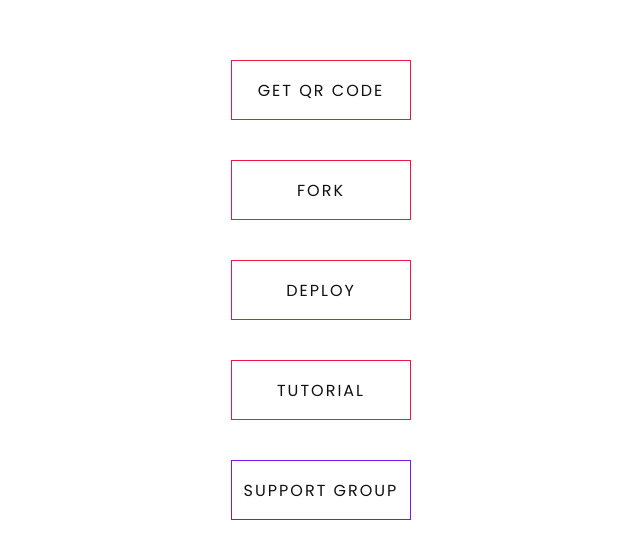
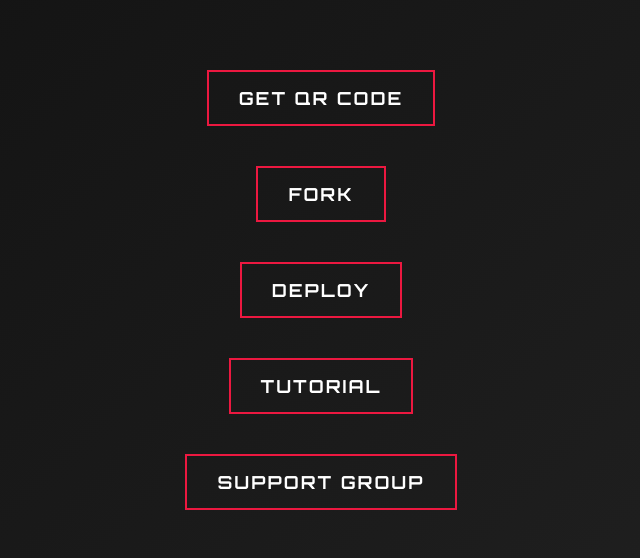
Before and after one commit to Guru322/WEB-GURU_BOT, a plain HTML site: page index.html in a window 1280 px wide. Shown: the part 110-668 px from the top of the page, without its empty margins (319-959 px from the left). Drawn offline with Linux system fonts and the light colour scheme.

Commit message:
Update index.html

```diff
--- a/index.html
+++ b/index.html
@@ -1,11 +1,81 @@
+<!DOCTYPE html>
 <html lang="en">
  <head>
   <meta charset="UTF-8">
   <meta name="viewport" content="width=device-width, initial-scale=1.0">
-  <link rel="stylesheet" href="style.css">
   <link rel="icon" type="image/png" sizes="32x32" href="./logo.png">
   <title>GURU BOT | WEB</title>
+
+  <!-- Styles for the webpage -->
+  <style>
+    @import url('https://fonts.googleapis.com/css2?family=Poppins:wght@200;300;400;500;600;700;800;900&display=swap');
+    @import url('https://fonts.googleapis.com/css2?family=Orbitron:wght@400;500;600;700;800;900&display=swap');
+
+    :root {
+      --color-red: #ec1840;
+      --color-purple: #7a18ec;
+      --color-white: #fff;
+      --color-black-1: #111;
+      --color-black-2: #222;
+      --color-black-3: #444;
+      --color-grey: #888;
+      --color-darkgrey: #666;
+      --speed-normal: 0.5s;
+      --speed-fast: 0.8s;
+    }
+
+    * {
+      margin: 0;
+      padding: 0;
+      box-sizing: border-box;
+      font-family: 'Poppins', sans-serif;
+    }
+
+    body {
+      display: flex;
+      justify-content: center;
+      align-items: center;
+      flex-direction: column;
+      min-height: 100vh;
+      background: linear-gradient(135deg, var(--color-black-1), var(--color-black-2));
+      color: var(--color-white);
+    }
+
+    a {
+      position: relative;
+      display: inline-block;
+      margin: 20px;
+      padding: 15px 30px;
+      text-decoration: none;
+      text-transform: uppercase;
+      letter-spacing: 2px;
+      font-weight: bold;
+      font-size: 18px;
+      font-family: 'Orbitron', sans-serif;
+      color: var(--color-white);
+      border: 2px solid var(--color-red);
+      transition: var(--speed-normal);
+    }
+
+    a:hover {
+      background: var(--color-red);
+      border: 2px solid var(--color-red);
+      color: var(--color-black-1);
+      box-shadow: 0px 0px 15px var(--color-red);
+    }
+
+    a:active {
+      background: var(--color-purple);
+      border: 2px solid var(--color-purple);
+      box-shadow: 0px 0px 15px var(--color-purple);
+    }
+  </style>
  </head>
- <body> <a href="https://replit.com/@Guru322/GURU-BOT-QR-CODE-GENERATOR?v=1">GET QR CODE</a> <a href="https://github.com/Guru322/GURU-BOT/fork">FORK</a> <a href="https://guru-bot-deploy.vercel.app">DEPLOY</a> <a href="https://youtu.be/J_Sq5OxK8ZE">TUTORIAL</a> <a href="https://chat.whatsapp.com/F3sB3pR3tClBvVmlIkqDJp">SUPPORT GROUP</a>
+ <body>
+  <a href="https://replit.com/@Guru322/GURU-BOT-QR-CODE-GENERATOR?v=1">GET QR CODE</a>
+  <a href="https://github.com/Guru322/GURU-BOT/fork">FORK</a>
+  <a href="https://guru-bot-deploy.vercel.app">DEPLOY</a>
+  <a href="https://youtu.be/J_Sq5OxK8ZE">TUTORIAL</a>
+  <a href="https://chat.whatsapp.com/F3sB3pR3tClBvVmlIkqDJp">SUPPORT GROUP</a>
  </body>
 </html>
```
